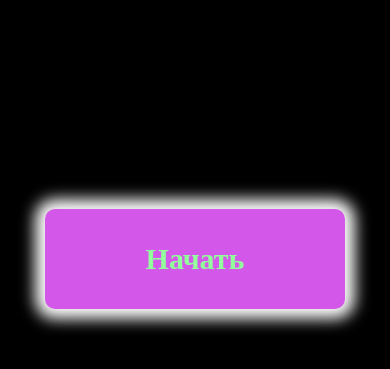
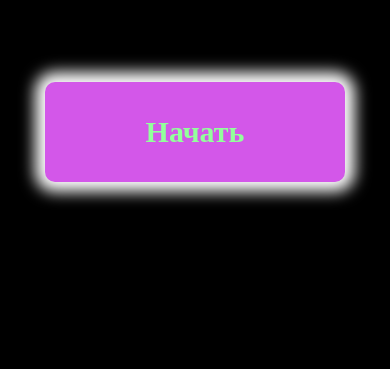
Before and after one commit to MaximZhe/game-kids, a plain HTML site: page index.html in a window 390 px wide. Shown: the part 163-532 px from the top of the page. Drawn offline with Linux system fonts and the light colour scheme.

Commit message:
Day6 - mobail

```diff
--- a/source/scss/main.scss
+++ b/source/scss/main.scss
@@ -153,6 +153,9 @@ input:focus:-ms-input-placeholder { color:transparent; } /* IE 10+ */
 
 /* Extra small: 0px (320px) - 576px */
 @media (max-width: 575px){
+    .container{
+        height: 70%;
+    }
     .card{
         max-width: 70px;
         height: 70px;
```
Also changed, not shown: css/main.css.
